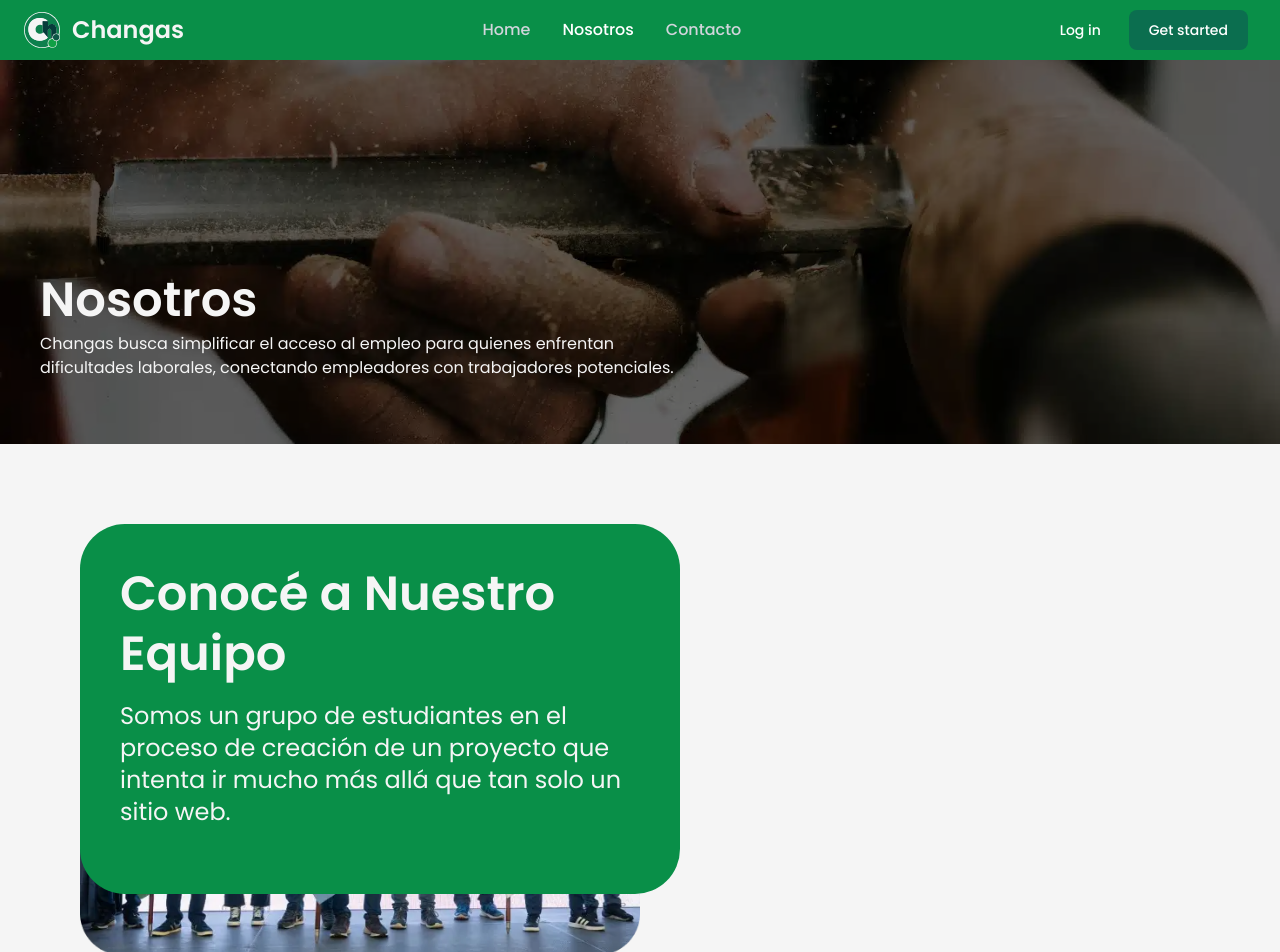
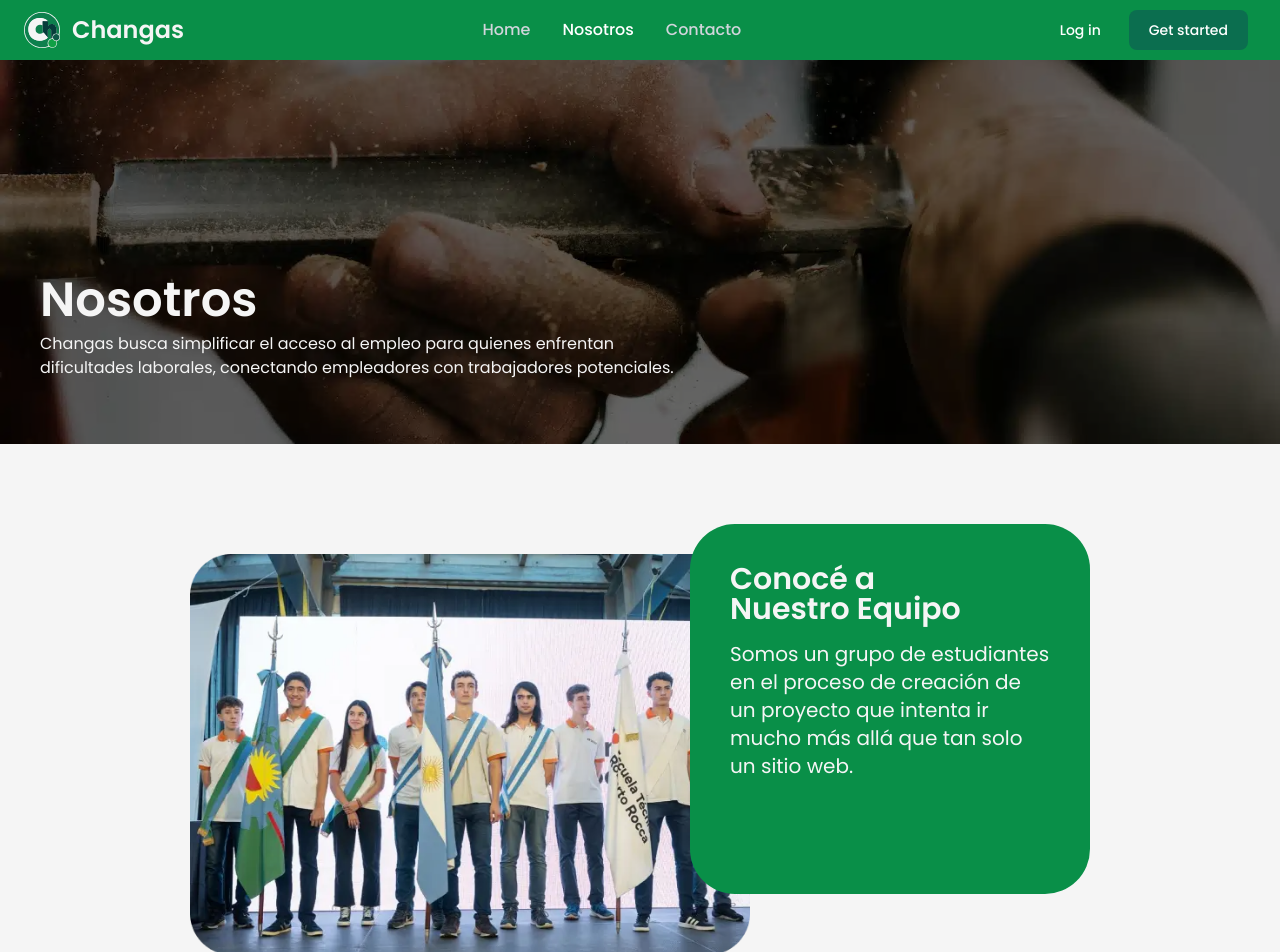
Before and after one commit to altobellidardo/changas, a Next.js app: page /nosotros in a window 1280 px wide. Shown: the top 952 px of the page. Built offline with nearby package versions, Linux system fonts and the light colour scheme.

Commit message:
fix nosotros page

```diff
--- a/src/app/contacto/page.jsx
+++ b/src/app/contacto/page.jsx
@@ -7,13 +7,13 @@ function ContactPage () {
   return (
     <article className='min-h-screen bg-brand8'>
       <Header />
-      <main>
-        <picture className='overflow-hidden'>
-          <Image src='/contacto.webp' alt='business photo' width='1920' height='800' className='w-full h-96 object-cover blur-[2.5px]' />
-        </picture>
-        <h1 className='text-5xl font-semibold text-brand1 text-center my-10'>¿Tenés alguna consulta?</h1>
-        <h2 className='text-xl text-center'>Nuestro equipo está aqui para ayudarte</h2>
-        <div className='flex gap-4 justify-center my-10 flex-col md:flex-row w-fit mx-auto'>
+      <picture className='overflow-hidden'>
+        <Image src='/contacto.webp' alt='business photo' width='1920' height='800' className='w-full h-96 object-cover blur-[2.5px]' />
+      </picture>
+      <main className='my-20'>
+        <h1 className='text-5xl font-semibold text-brand1 text-center'>¿Tenés alguna consulta?</h1>
+        <h2 className='text-xl text-center font-semibold text-brand5'>Nuestro equipo está aqui para ayudarte</h2>
+        <div className='flex gap-4 justify-center mt-20 flex-col md:flex-row w-fit mx-auto'>
           <Link className='bg-brand6 p-4 rounded-xl text-brand8 flex items-center gap-5 font-semibold text-2xl' href='mailto:mrulli@etrr.edu.ar'>
             <svg xmlns='http://www.w3.org/2000/svg' className='size-16' width='24' height='24' viewBox='0 0 24 24' fill='currentColor'><path stroke='none' d='M0 0h24v24H0z' fill='none' /><path d='M22 7.535v9.465a3 3 0 0 1 -2.824 2.995l-.176 .005h-14a3 3 0 0 1 -2.995 -2.824l-.005 -.176v-9.465l9.445 6.297l.116 .066a1 1 0 0 0 .878 0l.116 -.066l9.445 -6.297z' /><path d='M19 4c1.08 0 2.027 .57 2.555 1.427l-9.555 6.37l-9.555 -6.37a2.999 2.999 0 0 1 2.354 -1.42l.201 -.007h14z' /></svg>
             Enviar mail
--- a/src/app/nosotros/page.jsx
+++ b/src/app/nosotros/page.jsx
@@ -17,9 +17,9 @@ function NosotrosPage () {
         </section>
       </div>
 
-      <section className='bg-brand8 text-black h-[1600px] p-20'>
-        {cards.map((info, index) => (
-          <Card key={info.titulo} info={info} index={index} />
+      <section className='bg-brand8 text-black p-20 flex flex-col gap-10'>
+        {cards.map(info => (
+          <Card key={info.titulo} info={info} />
         ))}
       </section>
       <Footer />
--- a/src/components/Card.jsx
+++ b/src/components/Card.jsx
@@ -1,17 +1,28 @@
 import Image from 'next/image'
 import { LADO } from '@/utils/cardsData'
 
-function Card ({ info, index }) {
-  const imageStyles = `absolute top-[30px] left-${info.lado === LADO.IZQ ? '0' : '[500px]'} w-[560px]`
-  const infoStyles = `absolute bg-brand5 w-[600px] h-[370px] rounded-[45px] p-10 text-brand8 ${info.lado === LADO.IZQ ? 'left-[470px]' : ''}`
+function Card ({ info }) {
+  let imageStyles = 'absolute top-[30px] w-[560px]'
+  let infoStyles = 'absolute bg-brand5 w-[400px] h-[370px] rounded-[45px] p-10 text-brand8'
+
+  if (info.lado === LADO.DER) {
+    imageStyles += ' left-0'
+    infoStyles += ' left-[500px]'
+  } else {
+    imageStyles += ' right-0'
+    infoStyles += ' right-[500px]'
+  }
+
   return (
-    <article key={info.titulo} className='relative' style={{ marginTop: index * 500 }}>
-      <Image className={imageStyles} src={info.imagen} alt={info.titulo} width={info.width} height={info.height} />
-      <header className={infoStyles}>
-        <h1 className='text-5xl leading-[60px] font-semibold mb-4 text-pretty'>{info.titulo}</h1>
-        <p className='text-2xl'>{info.subtitulo}</p>
-      </header>
-    </article>
+    <section className='h-[450px] w-[900px] mx-auto'>
+      <article key={info.titulo} className='relative'>
+        <Image className={imageStyles} src={info.imagen} alt={info.titulo} width={info.width} height={info.height} />
+        <header className={infoStyles}>
+          <h1 className='text-3xl leading-[30px] font-semibold mb-4 text-pretty'>{info.titulo}</h1>
+          <p className='text-xl'>{info.subtitulo}</p>
+        </header>
+      </article>
+    </section>
   )
 }
 
```
